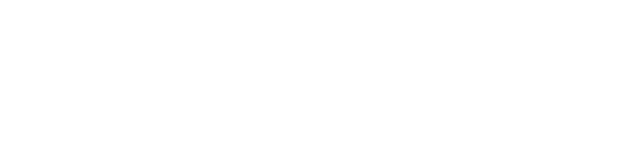
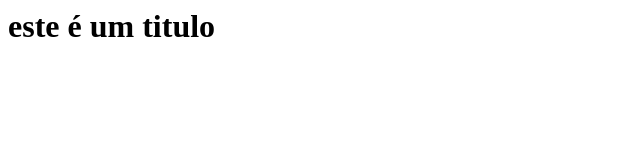
Before and after one commit to cauanfonseca/gama-git, a plain HTML site: page index.html in a window 1280 px wide. Shown: the whole page, without its empty margins (0-640 px from the left). Drawn offline with Linux system fonts and the light colour scheme.

Commit message:
arquivo index.html atualizado

```diff
--- a/index.html
+++ b/index.html
@@ -3,6 +3,7 @@
 
 </head>
 <body>
+<h1> este é um titulo </h1>
 
 </body>
 
```
